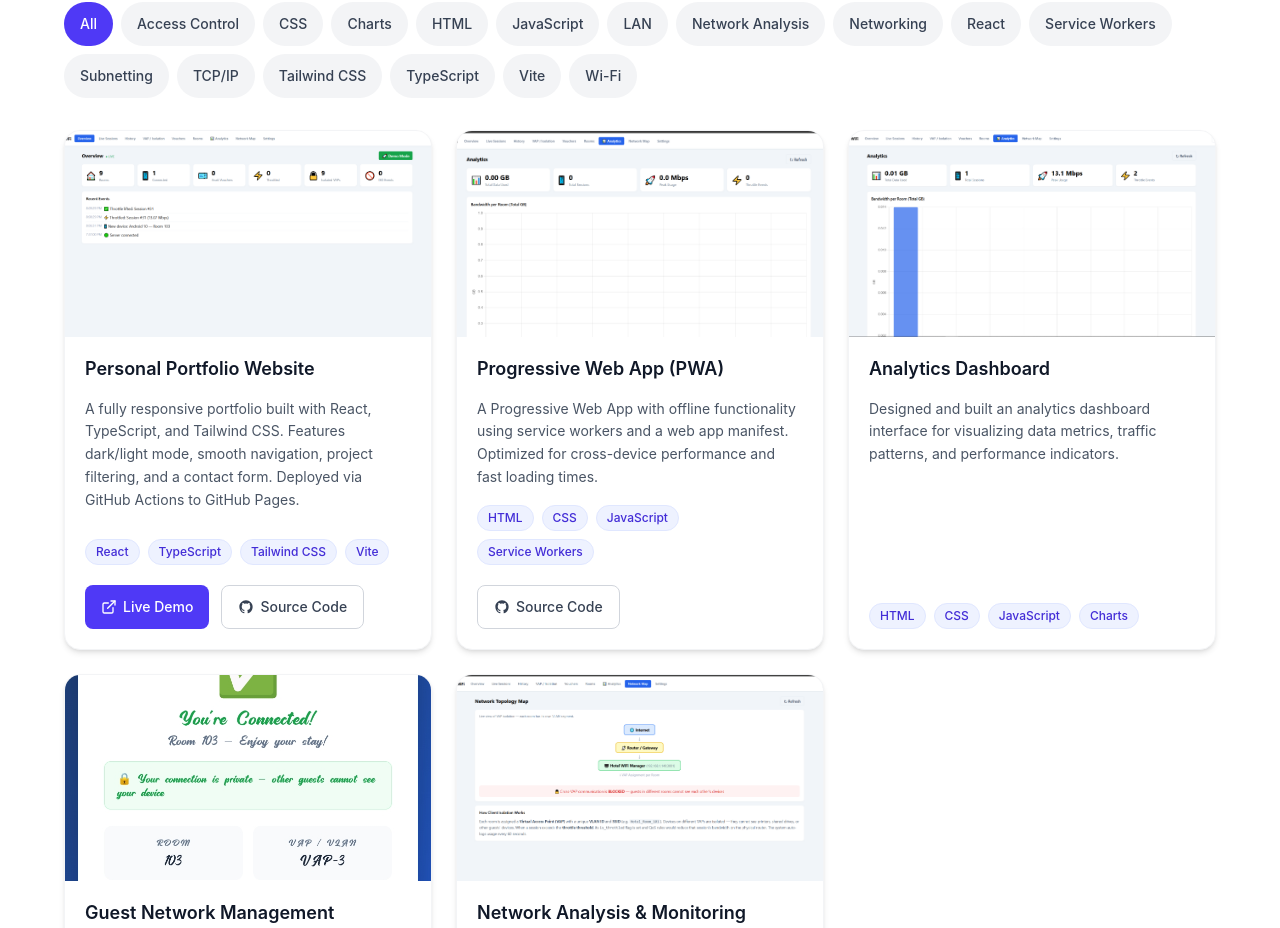
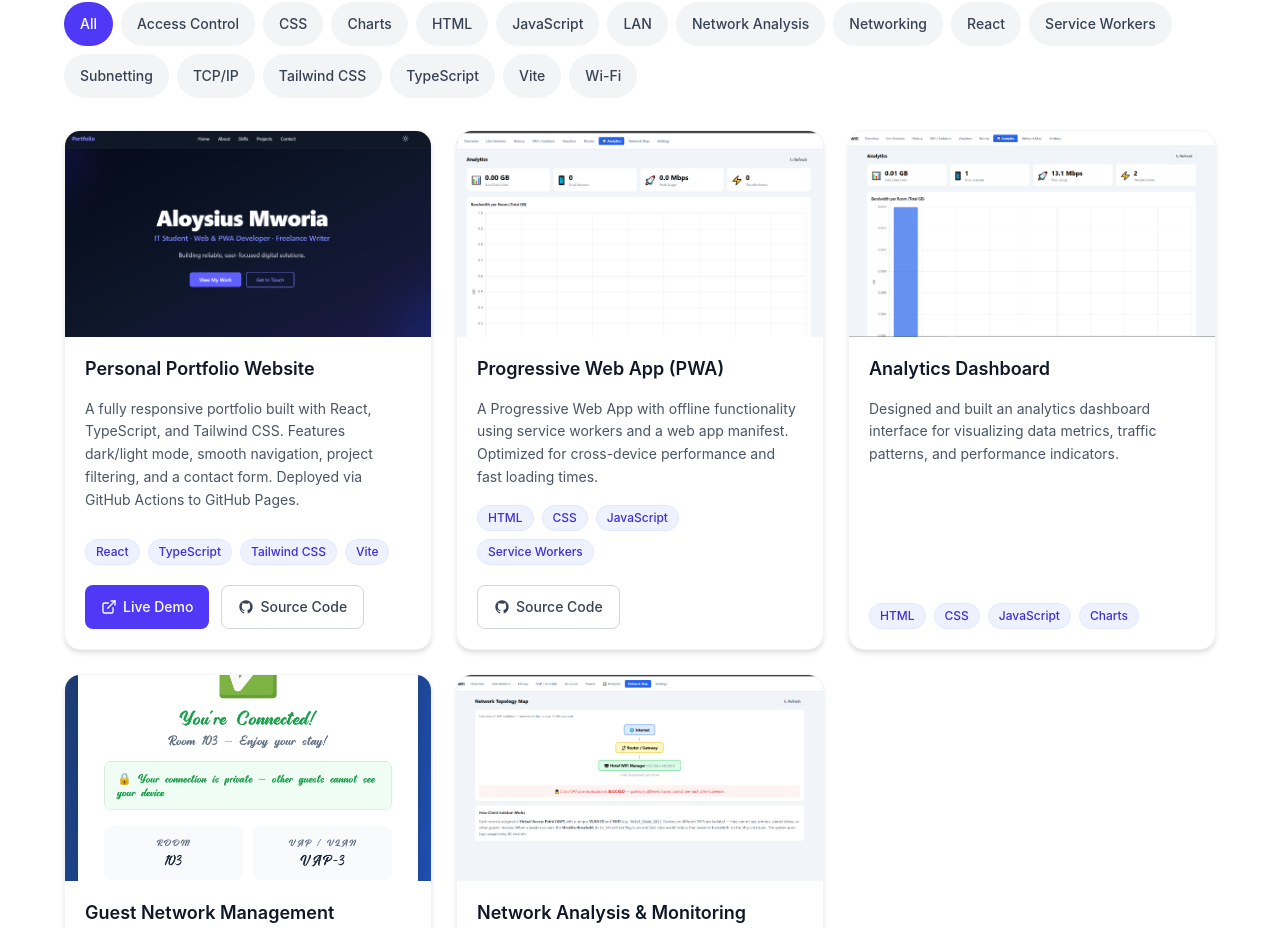
Before and after one commit to Aloysius254/my-portfolio, a React (Vite) app: page / in a window 1280 px wide. Shown: the part 2318-3246 px from the top of the page. Built offline with nearby package versions, Linux system fonts and the light colour scheme.

Commit message:
feat: use real portfolio screenshot for project card

```diff
--- a/src/data/projects.ts
+++ b/src/data/projects.ts
@@ -7,7 +7,7 @@ export const projectsData: Project[] = [
     description:
       'A fully responsive portfolio built with React, TypeScript, and Tailwind CSS. Features dark/light mode, smooth navigation, project filtering, and a contact form. Deployed via GitHub Actions to GitHub Pages.',
     technologies: ['React', 'TypeScript', 'Tailwind CSS', 'Vite'],
-    thumbnailUrl: 'images/dashboard.png',
+    thumbnailUrl: 'images/portfolio.png',
     liveUrl: 'https://aloysius254.github.io/my-portfolio/',
     repoUrl: 'https://github.com/Aloysius254/my-portfolio',
     date: '2024-12-01',
```
Also changed, not shown: public/images/portfolio.png (added).
